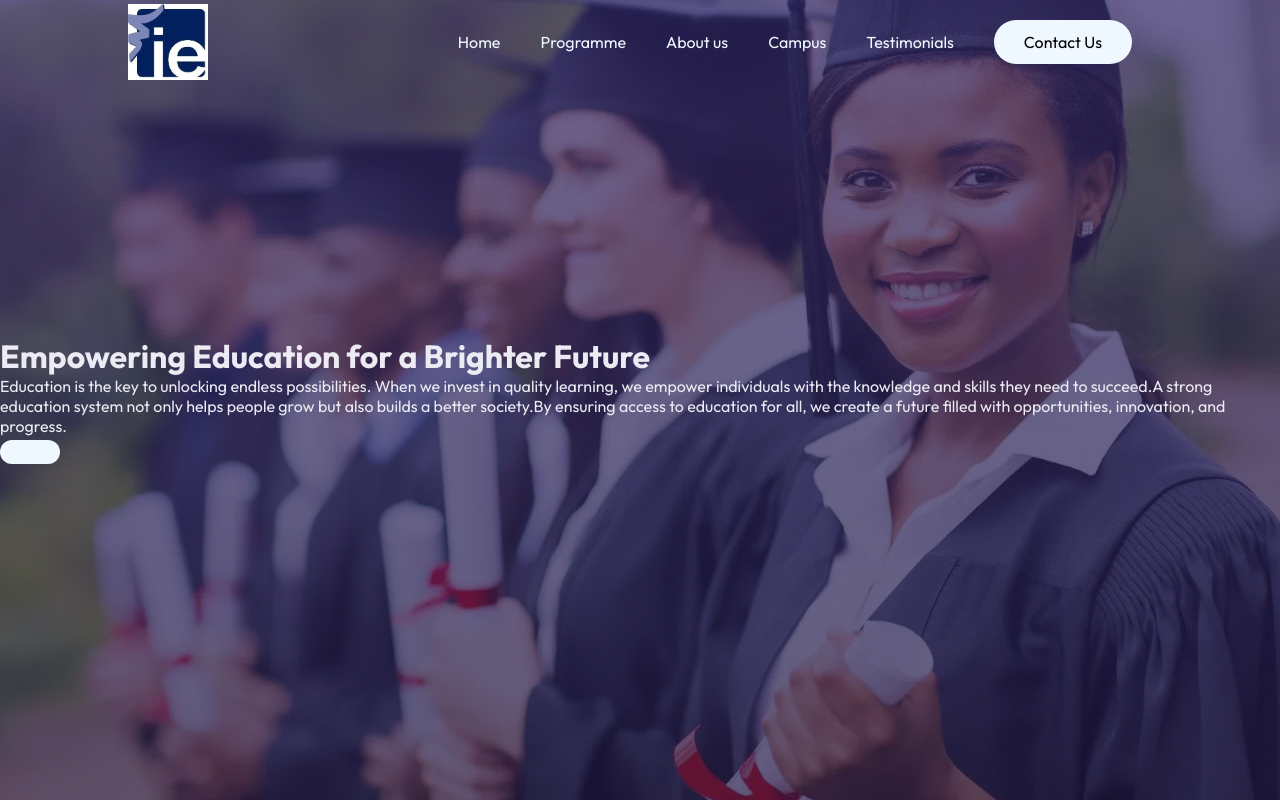
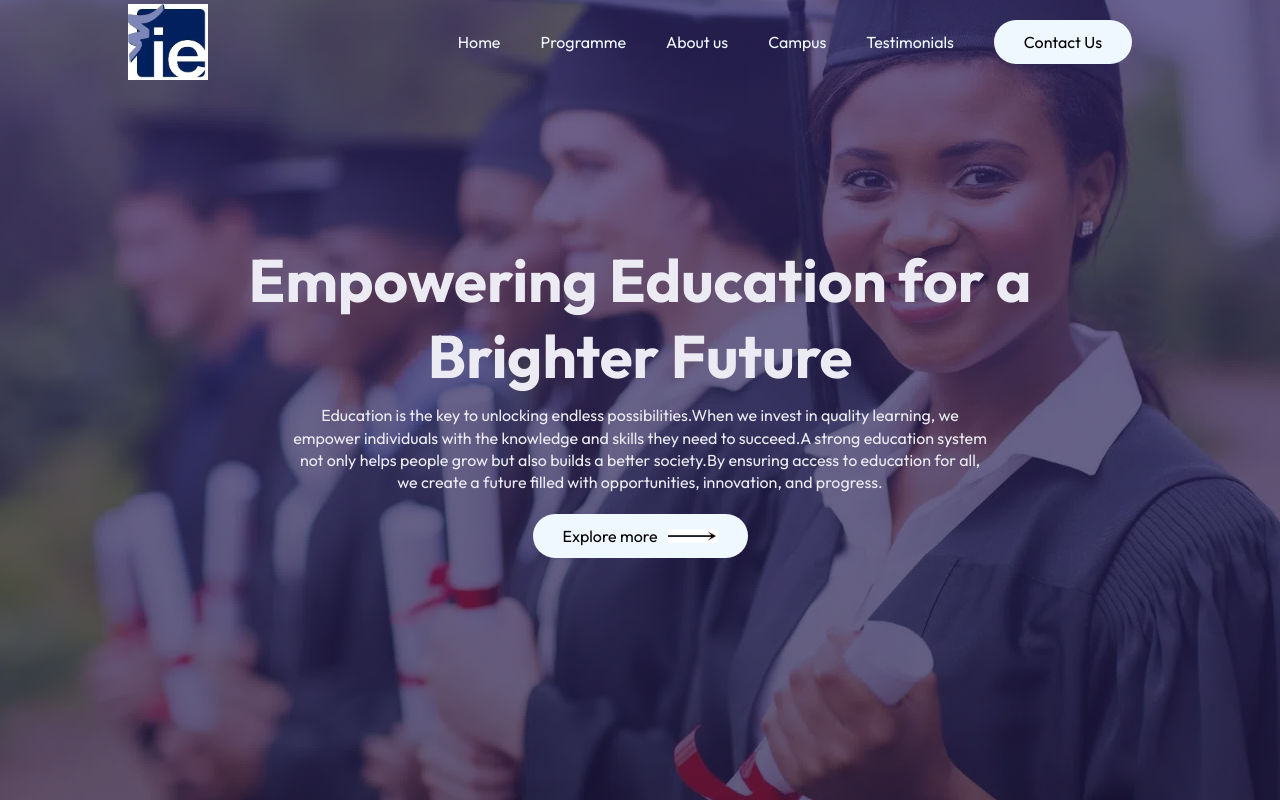
Before and after one commit to Yoshani99/IE-University-Web-Application, a React (Vite) app: page / in a window 1280 px wide. Built offline with nearby package versions, Linux system fonts and the light colour scheme.

Commit message:
finished Hero

```diff
--- a/src/Components/Hero/Hero.css
+++ b/src/Components/Hero/Hero.css
@@ -9,3 +9,16 @@
     align-items: center;
     justify-content: center;
 }
+.hero-text{
+    text-align: center;
+    max-width: 800px;
+}
+.hero-text h1{
+    font-size: 60px;
+    font-family: 600;
+}
+.hero-text p{
+    max-width: 700px;
+    margin: 10px auto 20px;
+    line-height: 1.4;
+}
--- a/src/Components/Hero/Hero.jsx
+++ b/src/Components/Hero/Hero.jsx
@@ -1,20 +1,20 @@
 import React from "react";
 import "./Hero.css";
-
+import dark_arrow from "../../assets/10.jpg"
 
 
 
 const Hero = () => {
     return (
-        <div className = "hero">
+        <div className = "hero container">
            <div className= "hero-text">
               <h1>Empowering Education for a Brighter Future</h1>
               <p>
-                Education is the key to unlocking endless possibilities. When we invest in quality learning, we empower individuals
+                Education is the key to unlocking endless possibilities.When we invest in quality learning, we empower individuals
                 with the knowledge and skills they need to succeed.A strong education system not only helps people grow but also builds
                 a better society.By ensuring access to education for all, we create a future filled with opportunities, innovation, and progress.
               </p>
-              <button className= "btn"></button>
+              <button className= "btn">Explore more <img src={dark_arrow}alt=""/></button>
            </div>
         </div>
     );
--- a/src/index.css
+++ b/src/index.css
@@ -31,4 +31,11 @@ a{
    cursor: pointer;
    border: 0;
    outline:0;
+   display: inline-flex;
+   align-items: center;
+   justify-content: center;
 }
+.btn img{
+    width: 50px;
+    margin-left: 10px;
+}
```
Also changed, not shown: src/Components/Programme/Programme.jsx (added), src/assets/10.jpg (added), src/assets/9.jpg (added).
